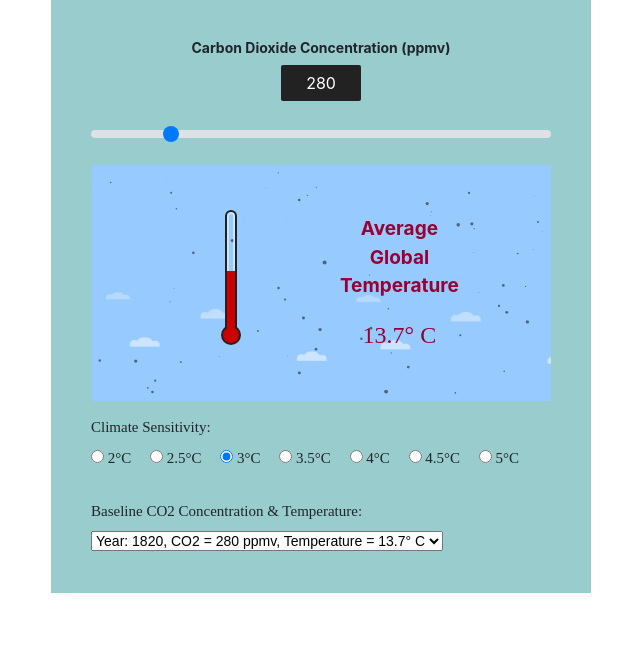
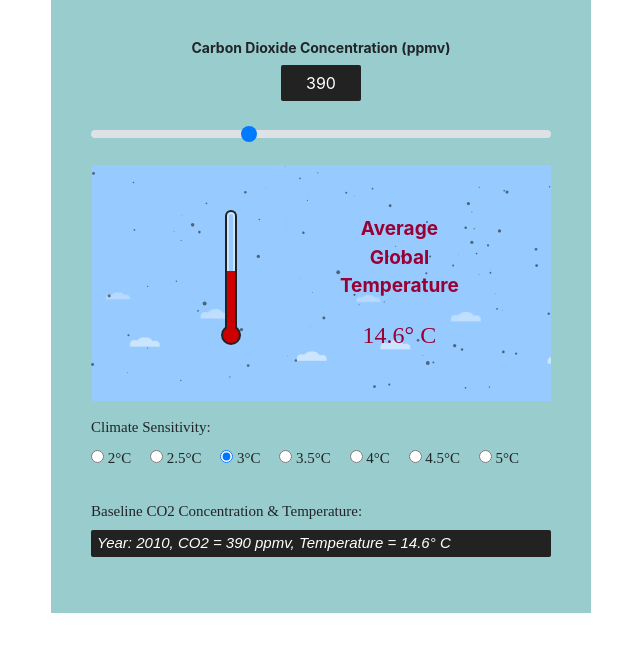
Before and after one commit to lsphantom/SciEd-ClimateSensitivityCalc, a plain HTML site: page index.html in a window 1280 px wide. Shown: the whole page, without its empty margins (319-959 px from the left). Drawn offline with Linux system fonts and the light colour scheme.

Commit message:
Set fixed baseline to year 2010

```diff
--- a/index.html
+++ b/index.html
@@ -18,7 +18,7 @@ UCAR - SCIED 2012-2020
 
         <div class="slidercontainer">
             <span class="range-slider-value">0</span>
-            <input id="ppmv-range" type="range" class="custom-range" min="180" max="800" step="10" value="280">
+            <input id="ppmv-range" type="range" class="custom-range" min="180" max="800" step="10" value="390">
         </div>
 
 
@@ -70,12 +70,13 @@ UCAR - SCIED 2012-2020
 
         <label>Baseline CO2 Concentration &amp; Temperature:</label>
         <br>
-        <select id="baseline">
-            <option data-year="2010" data-cc="390" data-temp="14.6" value="b1">Year: 2010, CO2 = 390 ppmv, Temperature = 14.6&deg; C</option>
+        <p id="fixedbaseline" data-year="2010" data-cc="390" data-temp="14.6" value="b1"><em>Year: 2010, CO2 = 390 ppmv, Temperature = 14.6&deg; C</em></p>
+        <!--<select id="baseline" disabled>
+            <option data-year="2010" data-cc="390" data-temp="14.6" value="b1" selected>Year: 2010, CO2 = 390 ppmv, Temperature = 14.6&deg; C</option>
             <option data-year="2000" data-cc="370" data-temp="14.3" value="b2">Year: 2000, CO2 = 370 ppmv, Temperature = 14.3&deg; C</option>
-            <option data-year="1820" data-cc="280" data-temp="13.7" value="b3" selected>Year: 1820, CO2 = 280 ppmv, Temperature = 13.7&deg; C</option>
+            <option data-year="1820" data-cc="280" data-temp="13.7" value="b3">Year: 1820, CO2 = 280 ppmv, Temperature = 13.7&deg; C</option>
             <option data-year="Ice Age" data-cc="182" data-temp="5" value="b4">Ice age, CO2 = 182 ppmv, Temperature = 5&deg; C</option>
-        </select> <!--<input id="credits-btn" type="button" value="Credits" onclick="toggleCreditsModal('open')"/>-->
+        </select>--> <!--<input id="credits-btn" type="button" value="Credits" onclick="toggleCreditsModal('open')"/>-->
     </div>
 
     <!--<div id="credits" class="credits-modal">
--- a/src/css/style.css
+++ b/src/css/style.css
@@ -151,3 +151,12 @@ select, option {
    bottom: 13px;
    z-index: 12;
 }
+
+/*fixed baseline*/
+#fixedbaseline {
+    background-color: #222;
+    color: #fff;
+    border-radius: 2px;
+    font-family: sans-serif;
+    padding: 2px 6px;
+}
--- a/src/js/main.js
+++ b/src/js/main.js
@@ -55,9 +55,18 @@ $(document).ready(function(){
         }
     }
 
+    //Add fixed baseline setup
+    function checkFixedValues(){
+        co2Concentration = $('#fixedbaseline').data('cc');
+        baselineTemp = $('#fixedbaseline').data('temp');
+
+        console.log(co2Concentration, baselineTemp);
+    }
+
 
     //Set outputs to selected values
     function setValues() {
+       checkFixedValues();
        checkSelectedValues();
        $('.range-slider-value').text(co2Concentration);
        $('#agt').text(baselineTemp);
```
